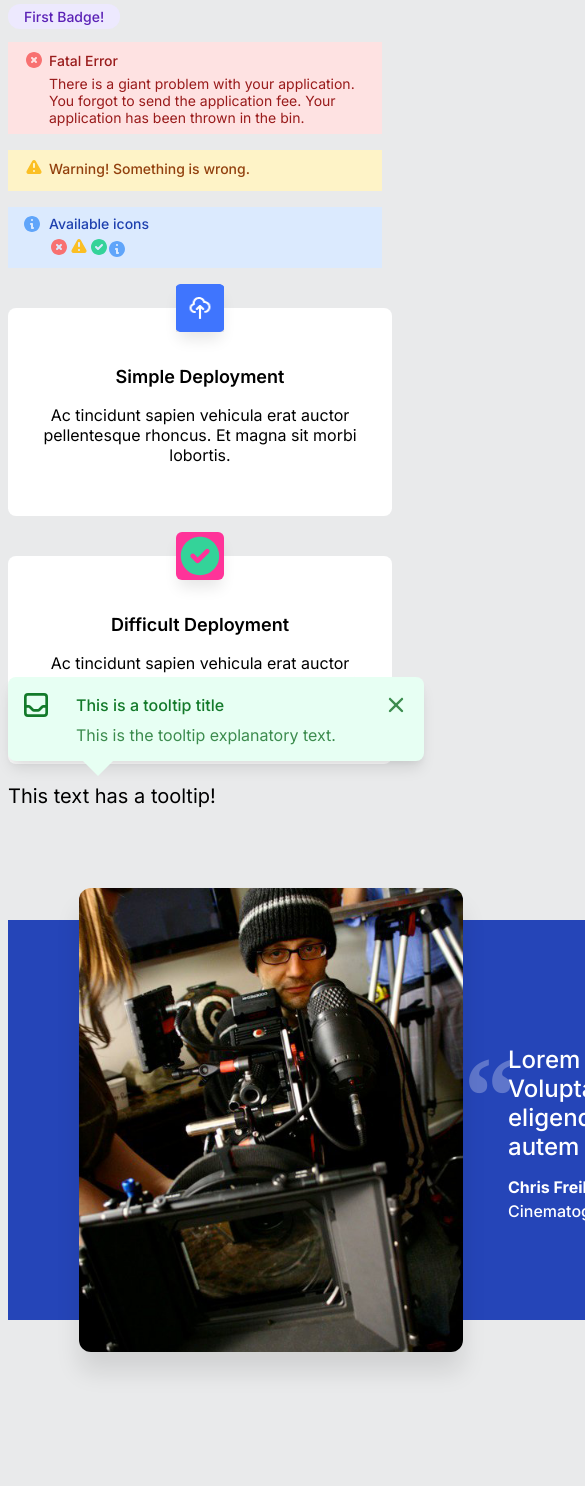
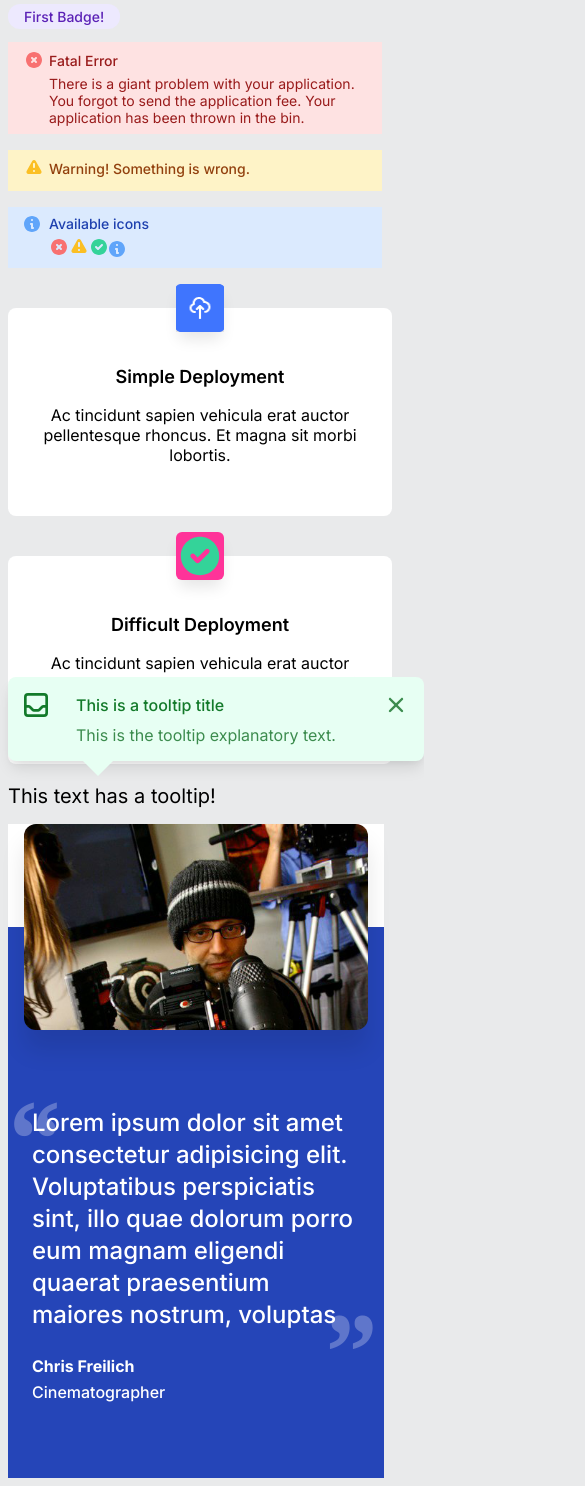
Before and after one commit to chrisfreilich/react-components, a React (Vite) app: page / in a window 390 px wide. Shown: the top 1486 px of the page, 585 px wide, since content can reach past the window. Before the commit the page ends 1424 px from the top, so only its background shows below. Built offline with nearby package versions, Linux system fonts and the light colour scheme.

Commit message:
Testimonial mobile version complete

```diff
--- a/components/Testimonial.jsx
+++ b/components/Testimonial.jsx
@@ -7,6 +7,7 @@ export default function Testimonial({person, children}){
     return (
         <div className="testimonial">
             <div class="testimonial-image" style={{backgroundImage: imgUrl}}></div>
+            <div class="color-only"></div>
             <div className="testimonial-text">
                 <div className="children">{children}</div>
                 <h5>{ person.name }</h5>
--- a/src/index.css
+++ b/src/index.css
@@ -114,10 +114,14 @@ html {
   background-color: transparent;
   display: grid;
   grid-template-rows: 96px 400px 96px;
-  grid-template-areas: "..."
+  grid-template-areas: "color"
                        "text"
                        "...";
   position: relative;
+}
+
+.color-only {
+  grid-area: color;
 }
 
 .testimonial-image {
@@ -180,6 +184,58 @@ html {
   margin: 0;
   font-weight: 500;
 }
+
+
+@media (max-width: 1420px) {
+  .testimonial {
+    width: 376px;
+    height: 654px;
+    grid-template-rows: 103px auto;
+    grid-template-areas: "color"
+                         "text";
+  }
+
+  .testimonial-image {
+    height: 206px;
+    width: 344px;
+    left: 50%;
+    top: 0;
+    transform: translateX(-50%);
+    background-position: top;
+  }
+
+  .testimonial-text {
+    padding: 180px 1em 0;
+    line-height: 32px;
+  }
+
+  .color-only {
+    background-color: white;
+  }
+
+  .testimonial-text .children {
+    max-height: 225px;
+    overflow: hidden;
+  }
+
+  .testimonial-text .children::before {
+    left: 0px;
+    top: 195px;
+  }
+
+  .testimonial-text .children::after {
+    left: 317px;
+    top: 408px;
+  }
+
+  .testimonial-text h5 {
+    margin: 1.5em 0 0 0;
+  }
+  .testimonial-text h5 {
+    line-height: normal;
+  }
+}
+
 
 /* Tooltip */
 .tooltip {
```
